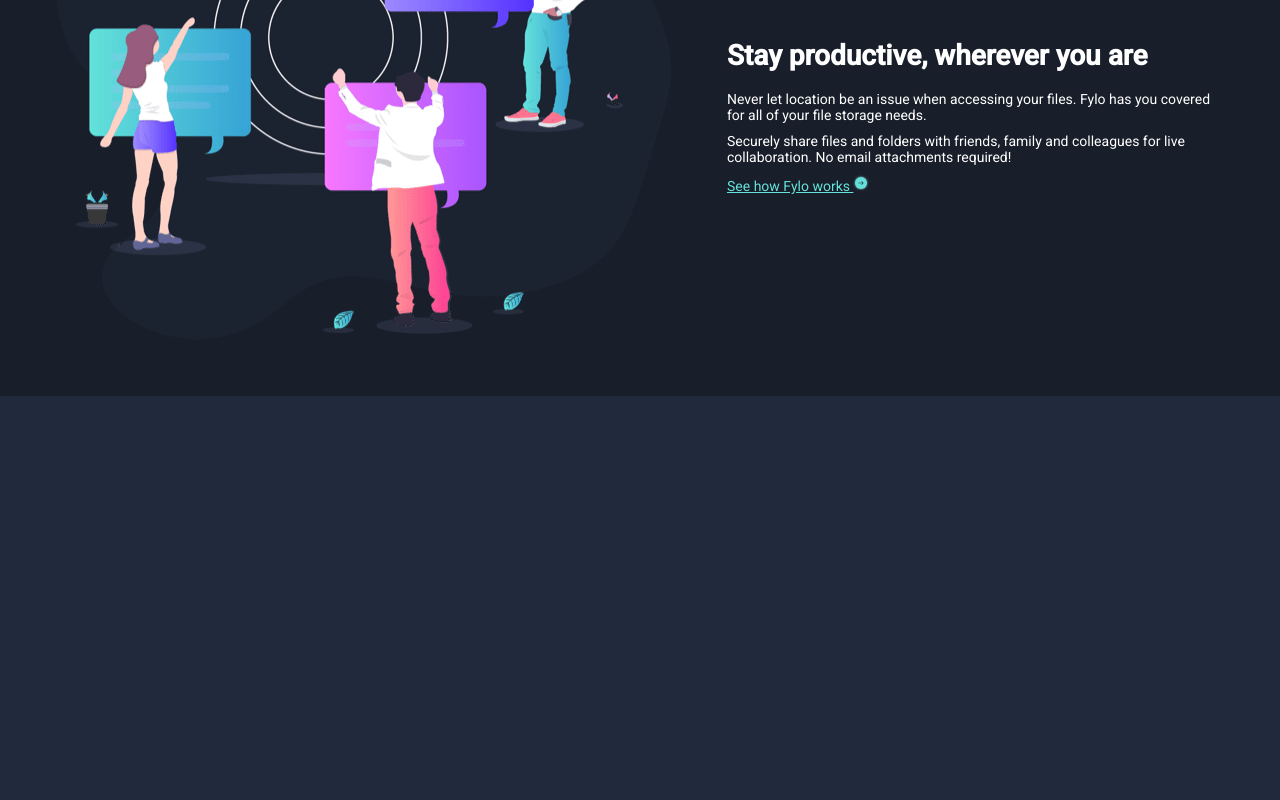
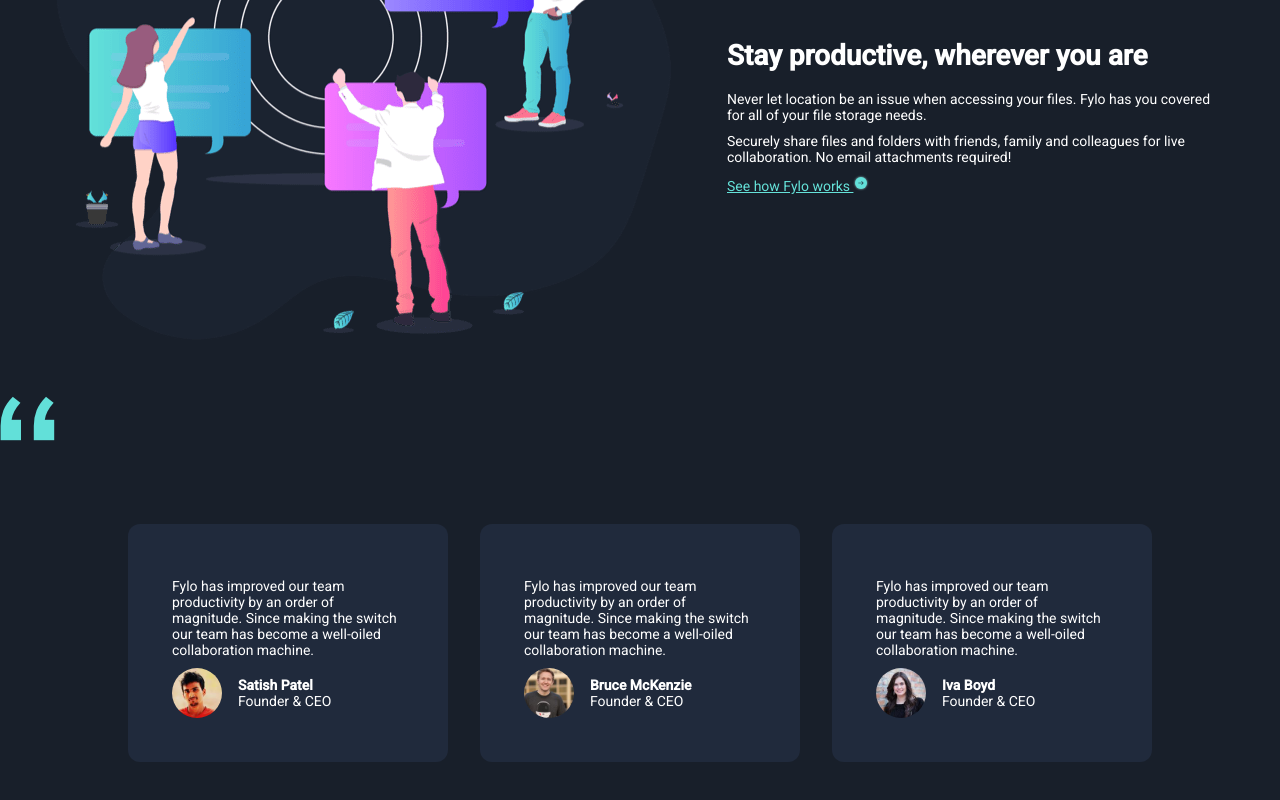
Before and after one commit to Ledelara/fylo, an Angular app: page / in a window 1280 px wide. Shown: the part 1516-2316 px from the top of the page. Before the commit the page ends 1912 px from the top, so only its background shows below. Built offline with nearby package versions, Linux system fonts and the light colour scheme.

Commit message:
:recycle: Refactor: chamando TestimonialsComponent

```diff
--- a/src/app/modules/pages/main-page/main-page.component.html
+++ b/src/app/modules/pages/main-page/main-page.component.html
@@ -3,4 +3,5 @@
     <app-intro-component />
     <app-functionalities-component />
     <app-productive />
+    <app-testimonials />
 </main>
--- a/src/app/modules/pages/main-page/main-page.component.ts
+++ b/src/app/modules/pages/main-page/main-page.component.ts
@@ -3,6 +3,7 @@
 import { IntroComponentComponent } from '../../components/intro-component/intro-component.component';
 import { FunctionalitiesComponentComponent } from '../../components/functionalities-component/functionalities-component.component';
 import { ProductiveComponent } from '../../components/productive/productive.component';
+import { TestimonialsComponent } from '../../components/testimonials/testimonials.component';
 
 @Component({
   selector: 'app-main-page',
@@ -12,6 +13,7 @@
     IntroComponentComponent,
     FunctionalitiesComponentComponent,
     ProductiveComponent,
+    TestimonialsComponent,
   ],
   templateUrl: './main-page.component.html',
   styleUrl: './main-page.component.scss'
```
